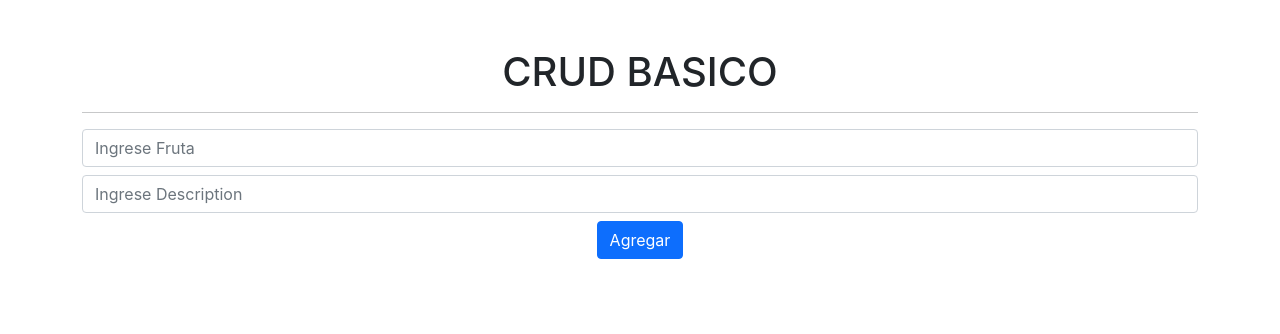
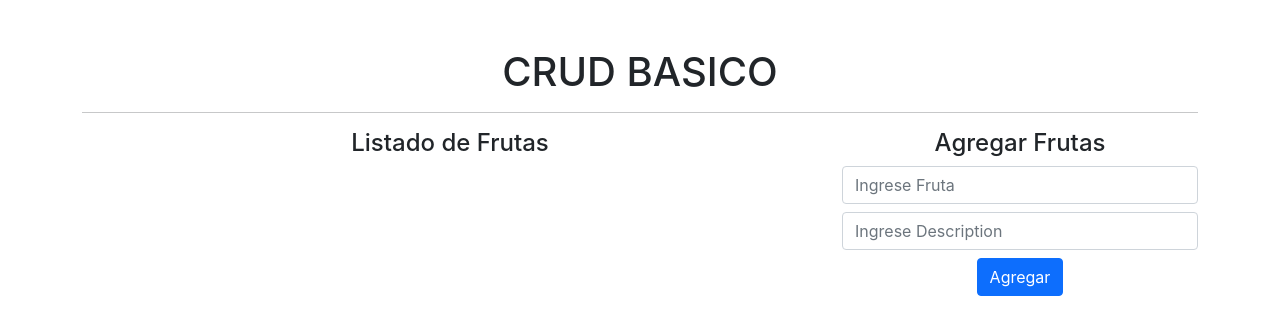
Before and after one commit to Jolivo1/crud_diploma, a React (Create React App) app: page / in a window 1280 px wide. Shown: the top 334 px of the page. Built offline with nearby package versions, Linux system fonts and the light colour scheme.

Commit message:
Agregando la seccion listar frutas y agregar frutas

```diff
--- a/src/components/Formulario.jsx
+++ b/src/components/Formulario.jsx
@@ -7,12 +7,23 @@
     <div className='container mt-5'>
         <h1 className='text-center'>CRUD BASICO</h1>
         <hr />
+        <div className='row'>
+            <div className='col-8'>
+                <h4 className='text-center'>Listado de Frutas</h4>
+                <ul className="list-grup">
 
-        <form action="">
-            <input type="text" placeholder='Ingrese Fruta' className='form-control mb-2'/>
-            <input type="text" placeholder='Ingrese Description' className='form-control mb-2'/>
-            <button className='btn btn-primary btn-block'>Agregar</button>
-        </form>
+                </ul>
+            </div>
+            <div className='col-4'>
+                <h4 className="tex-center">Agregar Frutas</h4>
+                <form>
+                    <input type="text" placeholder='Ingrese Fruta' className='form-control mb-2'/>
+                    <input type="text" placeholder='Ingrese Description' className='form-control mb-2'/>
+                    <button className='btn btn-primary btn-block'>Agregar</button>
+                </form>
+            </div>
+
+        </div>
     </div>
   )
 }
```
